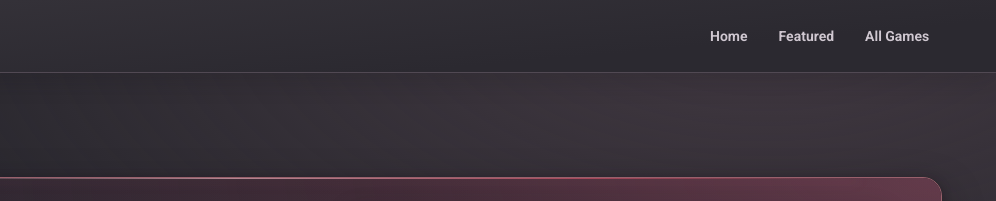
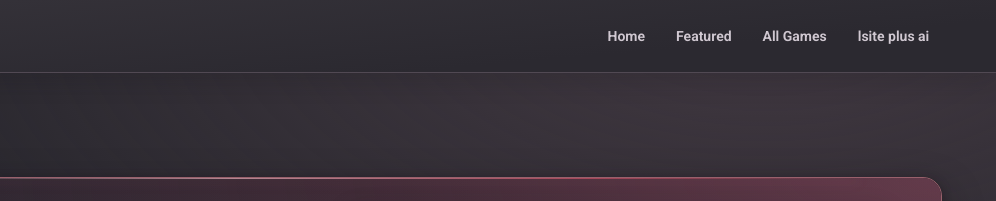
Before and after one commit to cheeseburgerer1/lsite-plus, a plain HTML site: page index.html in a window 1280 px wide. Shown: the top 201 px of the page, 284-1280 px from the left. Drawn offline with Linux system fonts and the light colour scheme.

Commit message:
Link lsite plus ai in the arcade top bar

```diff
--- a/index.html
+++ b/index.html
@@ -20,6 +20,7 @@
         <a href="#top">Home</a>
         <a href="#featured">Featured</a>
         <a href="#games">All Games</a>
+        <a class="nav-ai" href="https://lsite-plus-ai.onrender.com/">lsite plus ai</a>
       </nav>
     </div>
   </header>
```
